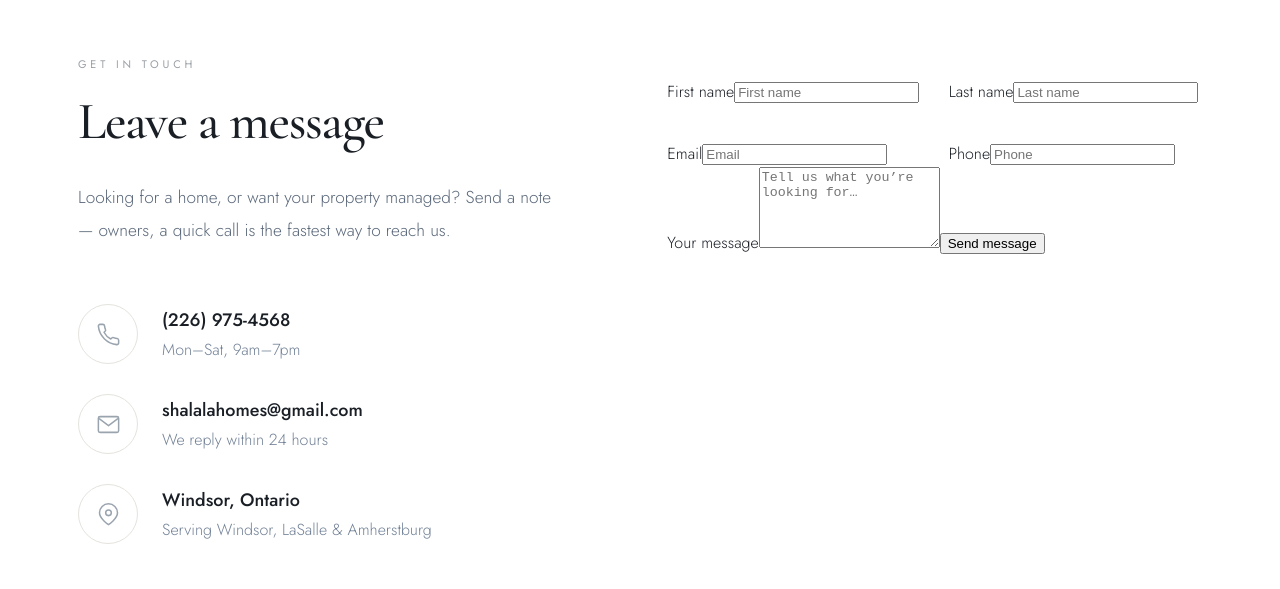
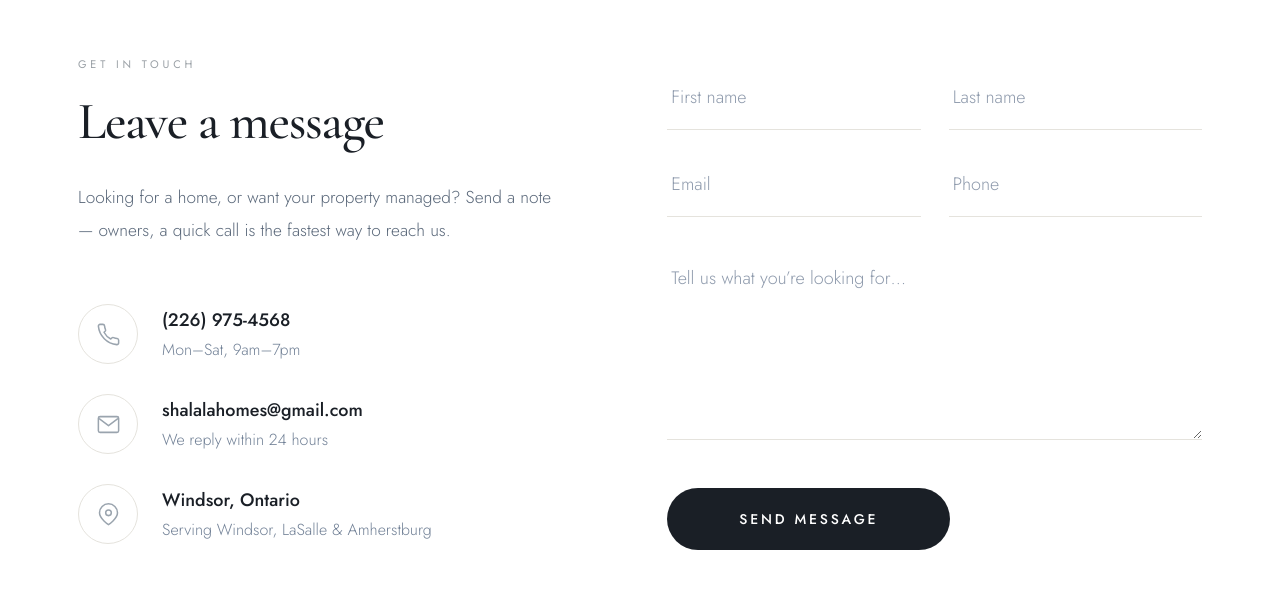
Before and after one commit to Muzzznah/Shalala-Homes, an Angular app: page / in a window 1280 px wide. Shown: the part 2813-3402 px from the top of the page. Built offline with nearby package versions, Linux system fonts and the light colour scheme.

Commit message:
complete the contact form, now both column completed

```diff
--- a/src/app/components/contact/contact.html
+++ b/src/app/components/contact/contact.html
@@ -32,14 +32,15 @@
         </div>
       </div>
 
+
       <form class="contact__form" (submit)="$event.preventDefault()">
         <div class="contact__fields">
-          <label>First name<input type="text" name="firstName" placeholder="First name" /></label>
-          <label>Last name<input type="text" name="lastName" placeholder="Last name" /></label>
-          <label>Email<input type="email" name="email" placeholder="Email" /></label>
-          <label>Phone<input type="tel" name="phone" placeholder="Phone" /></label>
+          <label><span class="sr-only">First name</span><input type="text" name="firstName" placeholder="First name" /></label>
+          <label><span class="sr-only">Last name</span><input type="text" name="lastName" placeholder="Last name" /></label>
+          <label><span class="sr-only">Email</span><input type="email" name="email" placeholder="Email" /></label>
+          <label><span class="sr-only">Phone</span><input type="tel" name="phone" placeholder="Phone" /></label>
         </div>
-        <label class="contact__message">Your message<textarea name="message" rows="5" placeholder="Tell us what you’re looking for…"></textarea></label>
+        <label class="contact__message"><span class="sr-only">Your message</span><textarea name="message" rows="5" placeholder="Tell us what you’re looking for…"></textarea></label>
         <button class="contact__submit" type="submit">Send message</button>
       </form>
 
--- a/src/app/components/contact/contact.scss
+++ b/src/app/components/contact/contact.scss
@@ -33,6 +33,43 @@
     margin-top: 33px;
   }
 
+  label {
+    display: block;
+  }
+
+  input,
+  textarea {
+    width: 100%;
+    border: 0;
+    border-bottom: 1px solid var(--line);
+    border-radius: 0;
+    outline: 0;
+    background: transparent;
+    color: var(--ink);
+    font: 300 18px var(--font-sans);
+    transition: border-color .2s ease;
+
+    &:focus {
+      border-color: var(--ink);
+    }
+
+    &::placeholder {
+      color: #8e9aac;
+      opacity: 1;
+    }
+  }
+
+  input {
+    height: 52px;
+    padding: 0 4px 13px;
+  }
+
+  textarea {
+    min-height: 190px;
+    padding: 15px 4px;
+    resize: vertical;
+  }
+
 
   &__title {
     margin: 0;
@@ -63,6 +100,32 @@
     font-weight: 500;
     letter-spacing: -.025em;
     line-height: 1.05;
+  }
+
+  &__submit {
+    min-width: 283px;
+    margin-top: 40px;
+    padding: 21px 35px;
+    border: 0;
+    border-radius: 999px;
+    background: var(--ink);
+    color: #fff;
+    cursor: pointer;
+    font: 500 14px var(--font-sans);
+    letter-spacing: .2em;
+    text-transform: uppercase;
+    transition: background .2s ease, transform .2s ease;
+
+    &:hover {
+      background: var(--navy);
+      transform: translateY(-2px);
+    }
+
+    &:focus-visible {
+      outline: 3px solid #9aa4ae;
+      outline-offset: 4px;
+    }
+  }
 }
 .contact-detail {
   display: grid;
@@ -107,4 +170,16 @@
 }
 
 
+
+
+.sr-only {
+  position: absolute;
+  width: 1px;
+  height: 1px;
+  padding: 0;
+  margin: -1px;
+  overflow: hidden;
+  clip: rect(0, 0, 0, 0);
+  white-space: nowrap;
+  border: 0;
 }
```
Lines whose indentation alone changed are shown as unchanged.
